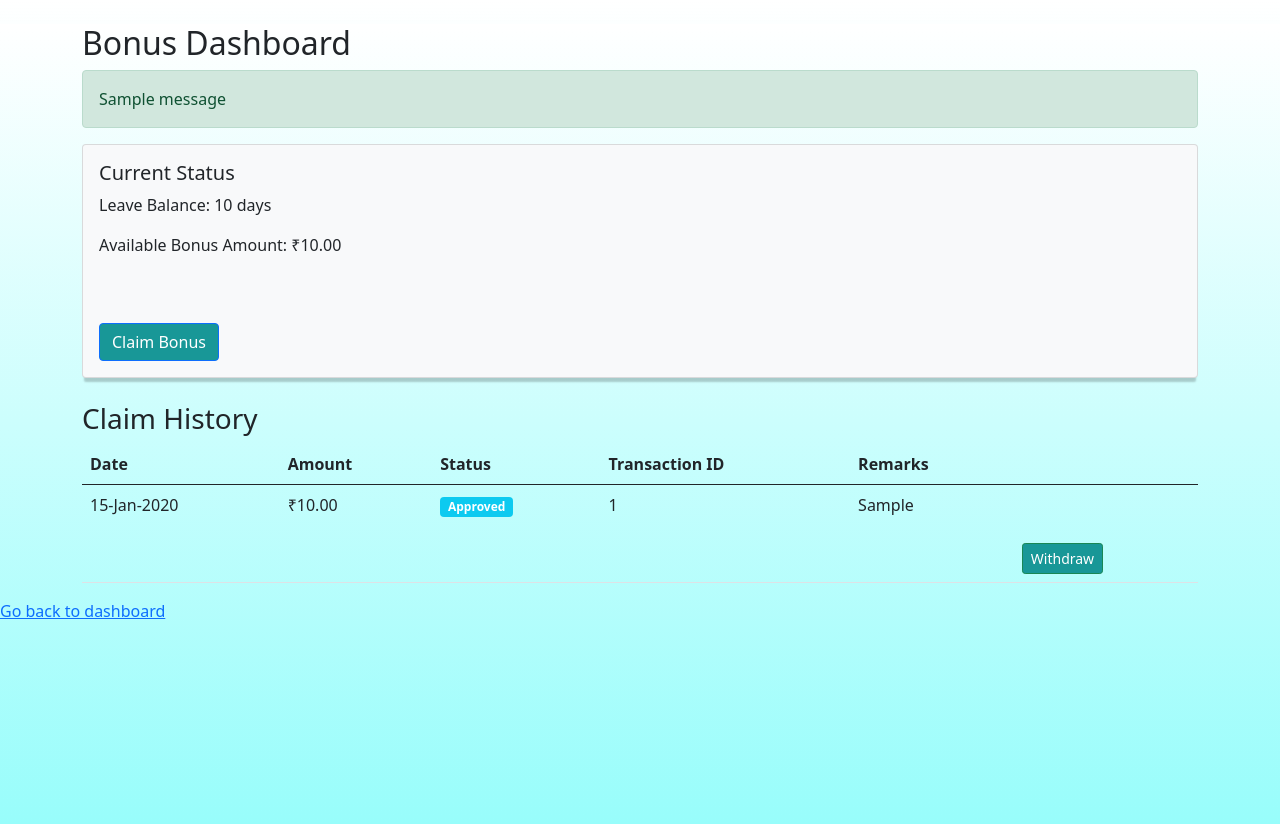
After one commit to pushkar-07/django-leave-management, a Django app: page /employees/bonus-dashboard/ in a window 1280 px wide. The commit adds this page. Run offline with Django 5.2, Linux system fonts and the light colour scheme; a user stored in the database is signed in; tables that the repository leaves empty hold one stand-in row (values such as "Sample post"); one stand-in notice (Sample message) is shown.

Commit message:
Added bonus functionality for employees

```diff
--- a/leave_management/employees/templates/employees/bonus.html
+++ /dev/null
@@ -1,6 +0,0 @@
-{% if user.employee.bonus_amount > 0 %}
-    <p>You have a bonus of ${{ user.employee.bonus_amount }} available.</p>
-    <a href="{% url 'claim_bonus' %}" class="btn btn-success">Claim Bonus</a>
-{% else %}
-    <p>No bonus available.</p>
-{% endif %}
--- /dev/null
+++ b/leave_management/employees/templates/employees/bonus_dashboard.html
@@ -0,0 +1,162 @@
+
+{% extends 'homepage.html' %}
+{% block title %}Bonus dashboard{% endblock title %}
+{% block content %}
+<div class="container mt-4">
+    <h2>Bonus Dashboard</h2>
+
+    {% if messages %}
+    <div class="messages">
+        {% for message in messages %}
+        <div class="alert alert-{{ message.tags }}">
+            {{ message }}
+        </div>
+        {% endfor %}
+    </div>
+    {% endif %}
+
+    <div class="card mb-4 bg-light">
+        <div class="card-body">
+            <h5 class="card-title">Current Status</h5>
+            <p>Leave Balance: {{ employee.leave_balance }} days</p>
+            <p>Available Bonus Amount: ₹{{ employee.bonus_amount }}</p>
+
+            {% if not has_bank_details %}
+            <div class="alert alert-warning">
+                Please <a href="{% url 'update_bank_details' %}">update your bank details</a> to claim bonus.
+            </div>
+            {% else %}
+                <form action="{% url 'claim_bonus' %}" method="post" class="mt-3">
+                    {% csrf_token %}
+                    <button type="submit" class="btn btn-primary"
+                            {% if employee.bonus_amount <= 0 or pending_claim %}disabled{% endif %}>
+                        Claim Bonus
+                    </button>
+                    {% if employee.bonus_amount <= 0 %}
+                        <small class="text-muted d-block mt-2">No bonus amount available for claiming</small>
+                    {% elif pending_claim %}
+                        <small class="text-muted d-block mt-2">You have a pending claim</small>
+                    {% endif %}
+                </form>
+            {% endif %}
+        </div>
+    </div>
+
+    <h3>Claim History</h3>
+    <div class="table-responsive">
+        <table class="table">
+            <thead>
+                <tr>
+                    <th>Date</th>
+                    <th>Amount</th>
+                    <th>Status</th>
+                    <th>Transaction ID</th>
+                    <th>Remarks</th>
+                    <th></th>
+                </tr>
+            </thead>
+            <tbody>
+                {% for claim in claims %}
+                <tr>
+                    <td>{{ claim.created_at|date:"d-M-Y" }}</td>
+                    <td>₹{{ claim.amount }}</td>
+                    <td>
+                        <span class="badge {% if claim.status == 'Paid' %}bg-success
+                                         {% elif claim.status == 'Rejected' %}bg-danger
+                                         {% elif claim.status == 'Approved' %}bg-info
+                                         {% else %}bg-warning{% endif %}">
+                            {{ claim.status }}
+                        </span>
+                    </td>
+                    <td>{{ claim.transaction_id|default:"-" }}</td>
+                    <td>{{ claim.admin_remarks|default:"-" }}</td>
+                    {% if claim.status == 'Approved' %}
+                    <td>
+                        <form action="{% url 'withdraw_bonus' claim.id %}" method="post">
+                            {% csrf_token %}
+                            <button type="submit" class="btn btn-success btn-sm">Withdraw</button>
+                        </form>
+                    </td>
+                    {% else %}
+                    <td>-</td>
+                    {% endif %}
+
+                </tr>
+                {% empty %}
+                <tr>
+                    <td colspan="5" class="text-center">No claims found.</td>
+                </tr>
+                {% endfor %}
+            </tbody>
+        </table>
+    </div>
+</div>
+<div>
+    <a href="{% url 'dashboard' %}">Go back to dashboard</a>
+</div>
+{% endblock %}
+
+
+{% comment %} {% extends 'homepage.html' %}
+
+{% block title %}Bonus Dashboard{% endblock title %}
+{% block content %}
+<div class="container mt-4">
+    <h2>Bonus Dashboard</h2>
+
+    <div class="card mb-4">
+        <div class="card-body">
+            <h5 class="card-title">Current Status</h5>
+            <p>Leave Balance: {{ employee.leave_balance }} day(s)</p>
+            <p>Available Bonus Amount: ₹{{ employee.bonus_amount }}</p>
+
+            {% if not has_bank_details %}
+            <div class="alert alert-warning">
+                Please <a href="{% url 'update_bank_details' %}">update your bank details</a> to claim bonus.
+            </div>
+            {% else %}
+                {% if employee.bonus_amount > 0 %}
+                <form action="{% url 'claim_bonus' %}" method="post">
+                    {% csrf_token %}
+                    <button type="submit" class="btn btn-primary">Claim Bonus</button>
+                </form>
+                {% endif %}
+            {% endif %}
+        </div>
+    </div>
+
+    <h3>Claim History</h3>
+    <div class="table-responsive">
+        <table class="table">
+            <thead>
+                <tr>
+                    <th>Date</th>
+                    <th>Amount</th>
+                    <th>Status</th>
+                    <th>Transaction ID</th>
+                    <th>Remarks</th>
+                </tr>
+            </thead>
+            <tbody>
+                {% for claim in claims %}
+                <tr>
+                    <td>{{ claim.created_at|date:"d-M-Y" }}</td>
+                    <td>₹{{ claim.amount }}</td>
+                    <td>
+                        <span class="badge {% if claim.status == 'Approved' %}bg-success{% elif claim.status == 'Rejected' %}bg-danger{% else %}bg-warning{% endif %}">
+                            {{ claim.status }}
+                        </span>
+                    </td>
+                    <td>{{ claim.transaction_id|default:"-" }}</td>
+                    <td>{{ claim.admin_remarks|default:"-" }}</td>
+                </tr>
+                {% empty %}
+                <tr>
+                    <td colspan="5" class="text-center">No claims found.</td>
+                </tr>
+                {% endfor %}
+            </tbody>
+        </table>
+    </div>
+</div>
+{% endblock %} {% endcomment %}
--- a/leave_management/employees/templates/employees/claim_bonus.html
+++ b/leave_management/employees/templates/employees/claim_bonus.html
@@ -7,9 +7,9 @@
     <h2 class="text-center">Claim Your Leave Bonus</h2>
 
     <div class="card p-4 shadow-lg mt-4">
-        {% if user.employee.bonus_amount > 0 %}
+        {% if employee.bonus_amount > 0 %}
             <p class="lead text-success">
-                🎉 You have a bonus of <strong>${{ user.employee.bonus_amount }}</strong> available.
+                🎉 You have a bonus of <strong>${{ employee.bonus_amount }}</strong> available.
             </p>
             <form method="POST" action="{% url 'claim_bonus' %}">
                 {% csrf_token %}
--- a/leave_management/employees/templates/employees/dashboard.html
+++ b/leave_management/employees/templates/employees/dashboard.html
@@ -10,6 +10,7 @@
     <li><a href="{% url 'apply_leave' %}">Apply for Leave</a></li>
     <li><a href="{% url 'leave_status' %}">Previous Leave Applications</a></li>
     <li><a href="{% url 'password_change'%}">Change password</a></li>
+    <li><a href="{% url 'bonus_dashboard' %}">Bonus Dashboard</a></li>
 </ul>
 <hr>
 <form method="post" action="{% url 'logout' %}" style="display:inline">
--- a/leave_management/employees/urls.py
+++ b/leave_management/employees/urls.py
@@ -25,5 +25,10 @@ urlpatterns = [
     path('admin-dashboard/',views.admin_dashboard,name='admin_dashboard'),
     path('employee-section/',views.employee_section,name='employee_section'),
     path('claim-bonus/',views.claim_bonus,name='claim_bonus'),
-    path('analytics/',views.leave_analytics,name='leave_analytics'),
+    path('bonus-dashboard/',views.bonus_dashboard,name='bonus_dashboard'),
+    path('update-bank-details/',views.update_bank_details,name='update_bank_details'),
+    path('calculate-all-bonuses/',views.calculate_all_bonuses,name='calculate_all_bonuses'),
+    path('manage-bonus-claims/',views.manage_bonus_claims,name='manage_bonus_claims'),
+    path('process-bonus-claim/<int:claim_id>/',views.process_bonus_claim,name='process_bonus_claim'),
+    path('withdraw-bonus/<int:claim_id>/',views.withdraw_bonus,name='withdraw_bonus'),
 ]
--- a/leave_management/employees/views.py
+++ b/leave_management/employees/views.py
@@ -1,7 +1,7 @@
 import pandas as pd
 from django.shortcuts import render,get_object_or_404,redirect
 from .models import Employee,LeaveApplication,BonusClaim
-from .forms import LeaveApplicationForm,CustomAuthenticationForm
+from .forms import LeaveApplicationForm,CustomAuthenticationForm,BankDetailsForm
 from django.contrib.auth.decorators import login_required
 from django.contrib.admin.views.decorators import staff_member_required
 from django.contrib.auth.views import LoginView
@@ -10,6 +10,8 @@ from django.conf import settings
 from django.db.models import Q
 from django.contrib.auth.models import User
 from django.contrib import messages
+from django.utils import timezone
+from django.views.decorators.http import require_POST
 
 # Create your views here.
 
@@ -75,23 +77,7 @@ def apply_leave(request):
     else:
         form = LeaveApplicationForm()
     return render(request,'employees/apply_leave.html',{'form':form})
-    # if request.method == 'POST':
-    #     form = LeaveApplicationForm(request.POST)
-    #     employee =Employee.objects.filter(email=request.user.email).first()
 
-    #     if employee and employee.leave_balance <= 0:
-    #         messages.error(request,"Insufficient leave balance. cannot apply for leave.")
-    #         return render(request,'employees/apply_leave.html',{'form':form})
-
-    #     if form.is_valid():
-    #         leave = form.save(commit=False)
-    #         leave.employee =request.user
-    #         leave.employee_email = request.user.email
-    #         leave.save()
-    #         return redirect('leave_status')
-    # else:
-    #     form =LeaveApplicationForm()
-    # return render(request,'employees/apply_leave.html',{'form':form})
 
 @login_required
 def leave_status(request):
@@ -228,45 +214,196 @@ class EmployeeLoginView(LoginView):
             self.request.session.set_expiry(0)
         return super().form_valid(form)
 
+
+@login_required
+def update_bank_details(request):
+    try:
+        employee= Employee.objects.get(email=request.user.email)
+    except Employee.DoesNotExist:
+        messages.error(request,"Employee profile not found.")
+        return redirect('dashboard')
+    if request.method == 'POST':
+        form = BankDetailsForm(request.POST,instance=employee)
+        if form.is_valid():
+            form.save()
+            messages.success(request,"Bank details updated successfully!")
+            return redirect('bonus_dashboard')
+    else:
+            form = BankDetailsForm(instance=employee)
+    return render(request,'employees/update_bank_details.html',{'form':form})
+
+@login_required
+def bonus_dashboard(request):
+    try:
+        employee=Employee.objects.get(email=request.user.email)
+        claims = BonusClaim.objects.filter(employee=employee).order_by('-created_at')
+
+        context={
+            'employee': employee,
+            'claims': claims,
+            'has_bank_details': all([
+                employee.bank_account_number,
+                employee.bank_name,
+                employee.ifsc_code
+            ])
+        }
+        return render(request,'employees/bonus_dashboard.html',context)
+    except Employee.DoesNotExist:
+        messages.error(request,"Employee profile not found.")
+        return redirect('dashboard')
+
+
+@staff_member_required
+@require_POST
+def calculate_all_bonuses(request):
+    employees = Employee.objects.filter(is_active=True)
+    processed_count = 0
+
+    for employee in employees:
+        if employee.leave_balance > 22:
+            bonus = employee.calculate_bonus()
+            if bonus > 0:
+                processed_count += 1
+
+    messages.success(request, f"Processed bonus calculation for {processed_count} employees.")
+    return redirect('admin_dashboard')
+
 @login_required
 def claim_bonus(request):
-    employee = request.user.employee
-    if employee.bonus_amount > 0:
-        claim=BonusClaim.objects.create(employee=employee,amount=employee.bonus_amount)
-        employee.bonus_amount = 0
-        employee.save()
-        return redirect('bonus_success')
-    return render(request,'employees/no_bonus.html')
+    if request.method != 'POST':
+        messages.error(request,"Invalid request method.")
+        return redirect('bonus_dashboard')
 
-def leave_analytics(request):
-    # Fetch leave applications and convert them into a DataFrame
-    leaves = LeaveApplication.objects.all().values()
-    df = pd.DataFrame(list(leaves))
+    try:
+        employee = Employee.objects.get(email=request.user.email)
+        if not employee.is_active:
+            messages.error(request,"You are no longer active in the system.")
+            return redirect('bonus_dashboard')
 
-    # If there are no leave applications, return an empty response
-    if df.empty:
-        return render(request, "employees/analytics.html", {"message": "No leave data available yet."})
+        if not all([employee.bank_account_number,
+                employee.bank_name,
+                employee.ifsc_code]):
+            messages.warning(request,"Please update your bank details first.")
+            return redirect('update_bank_details')
 
-    # Convert datetime fields
-    df['leave_date'] = pd.to_datetime(df['leave_date'])
+        if employee.bonus_amount <= 0:
+            messages.warning(request, "No bonus amount available for claiming.")
+            return redirect('bonus_dashboard')
 
-    # Leave trend analysis
-    leave_trends = df.groupby(df['leave_date'].dt.month)['id'].count().to_dict()  # Leaves per month
+        # Check if there's already a pending claim
+        pending_claim = BonusClaim.objects.filter(
+            employee=employee,
+            status='Pending'
+        ).exists()
 
-    # Employee-wise leave count
-    employee_leave_count = df['employee_id'].value_counts().to_dict()
+        if pending_claim:
+            messages.warning(request, "You already have a pending bonus claim.")
+            return redirect('bonus_dashboard')
 
-    # Department-wise leave count
-    employees = Employee.objects.all().values("id", "department")
-    emp_df = pd.DataFrame(list(employees))
-    merged_df = df.merge(emp_df, left_on="employee_id", right_on="id")
-    department_leave_count = merged_df.groupby("department")["id_x"].count().to_dict()
+        claim = BonusClaim.objects.create(
+            employee=employee,
+            amount=employee.bonus_amount
+        )
+        messages.success(request, f"Bonus claim of ₹{employee.bonus_amount} submitted successfully!")
+        return redirect('bonus_dashboard')
 
-    # Data to send to frontend
-    analytics_data = {
-        "leave_trends": leave_trends,
-        "employee_leave_count": employee_leave_count,
-        "department_leave_count": department_leave_count,
-    }
+    except Employee.DoesNotExist:
+        messages.error(request,"Employee profile not found.")
+        return redirect('dashboard')
+    except Exception as e:
+        messages.error(request, f"An error occurred: {str(e)}")
+        return redirect('bonus_dashboard')
 
-    return render(request, "employees/analytics.html", analytics_data)
+
+@staff_member_required
+def manage_bonus_claims(request):
+    claims = BonusClaim.objects.all().order_by('-created_at')
+    return render(request,'employees/manage_bonus_claims.html',{'claims':claims})
+
+@staff_member_required
+def process_bonus_claim(request,claim_id):
+    claim=get_object_or_404(BonusClaim,id=claim_id)
+
+    if request.method == 'POST':
+        status = request.POST.get('status')
+        remarks = request.POST.get('remarks')
+        transaction_id = request.POST.get('transaction_id')
+
+        if status == 'Paid' and not transaction_id:
+            messages.error(request, "Transaction ID is required for paid claims.")
+            return render(request, 'employees/process_bonus_claim.html', {'claim': claim})
+        claim.status = status
+        claim.admin_remarks = remarks
+        claim.transaction_id = transaction_id
+        claim.processed_at = timezone.now()
+        claim.save()
+
+        # Sending email notification
+        subject = f"Bonus Claim Status Update: {status}"
+        message = f"""
+        Dear {claim.employee.first_name},
+
+        Your bonus claim of ₹{claim.amount} has been {status.lower()}.
+
+        Remarks: {remarks}
+        {f'Transaction ID: {transaction_id}' if transaction_id else ''}
+
+        Best regards,
+        HR Team
+        """
+
+        send_mail(
+            subject,
+            message,
+            settings.EMAIL_HOST_USER,
+            [claim.employee.email],
+            fail_silently=False
+        )
+
+        messages.success(request, f"Bonus claim {status.lower()} successfully.")
+        return redirect('manage_bonus_claims')
+
+    return render(request, 'employees/process_bonus_claim.html', {'claim': claim})
+
+@login_required
+def withdraw_bonus(request,claim_id):
+    try:
+        claim = get_object_or_404(BonusClaim,id=claim_id)
+
+        #Verify claim belongs to logged in employee
+        if claim.employee.email != request.user.email:
+            messages.error(request,"Unauthorized access.")
+            return redirect('bonus_dashboard')
+
+        #verify claim is in approved statuss
+        if claim.status != 'Approved':
+            messages.error(request,"Only approved claims can be withdrawn.")
+            return redirect('bonus_dashboard')
+         # update claim status to paid
+        claim.status='Paid'
+        claim.processed_at = timezone.now()
+        claim.save()
+
+        messages.success(request,"Bonus withdrawn successfully!")
+
+        # sending email
+        subject="Bonus Withdrawal Confirmation"
+        message= f"""
+        Dear {claim.employee.first_name},
+
+        Your bonus withdrawal of Rs.{claim.amount} has been proccessed successfully.
+
+        Best regards,
+        HR Team
+        """
+        send_mail(
+            subject,
+            message,
+            settings.EMAIL_HOST_USER,
+            [claim.employee.email],
+            fail_silently=False
+        )
+    except Exception as e:
+        messages.error(request,f"An error occured: {str(e)}")
+
+    return redirect('bonus_dashboard')
```
Also changed, not shown: leave_management/employees/forms.py (+11 -1 lines), leave_management/employees/management/commands/process_annual_leaves.py (added, +17 -0 lines), leave_management/employees/models.py (+45 -14 lines), leave_management/employees/templates/employees/admin_dashboard.html (+18 -1 lines), leave_management/employees/templates/employees/manage_bonus_claims.html (added, +40 -0 lines), leave_management/employees/templates/employees/process_bonus_claim.html (added, +43 -0 lines), leave_management/employees/templates/employees/update_bank_details.html (added, +18 -0 lines), leave_management/employees/migrations/0017_bonusclaim_processed_at_bonusclaim_transaction_id_and_more.py (added), leave_management/employees/migrations/0018_bonusclaim_admin_remarks_alter_bonusclaim_status.py (added), leave_management/employees/migrations/0019_bonus.py (added), leave_management/employees/migrations/0020_delete_bonus.py (added), leave_management/employees/migrations/0021_bonusclaim_original_leave_balance.py (added).
